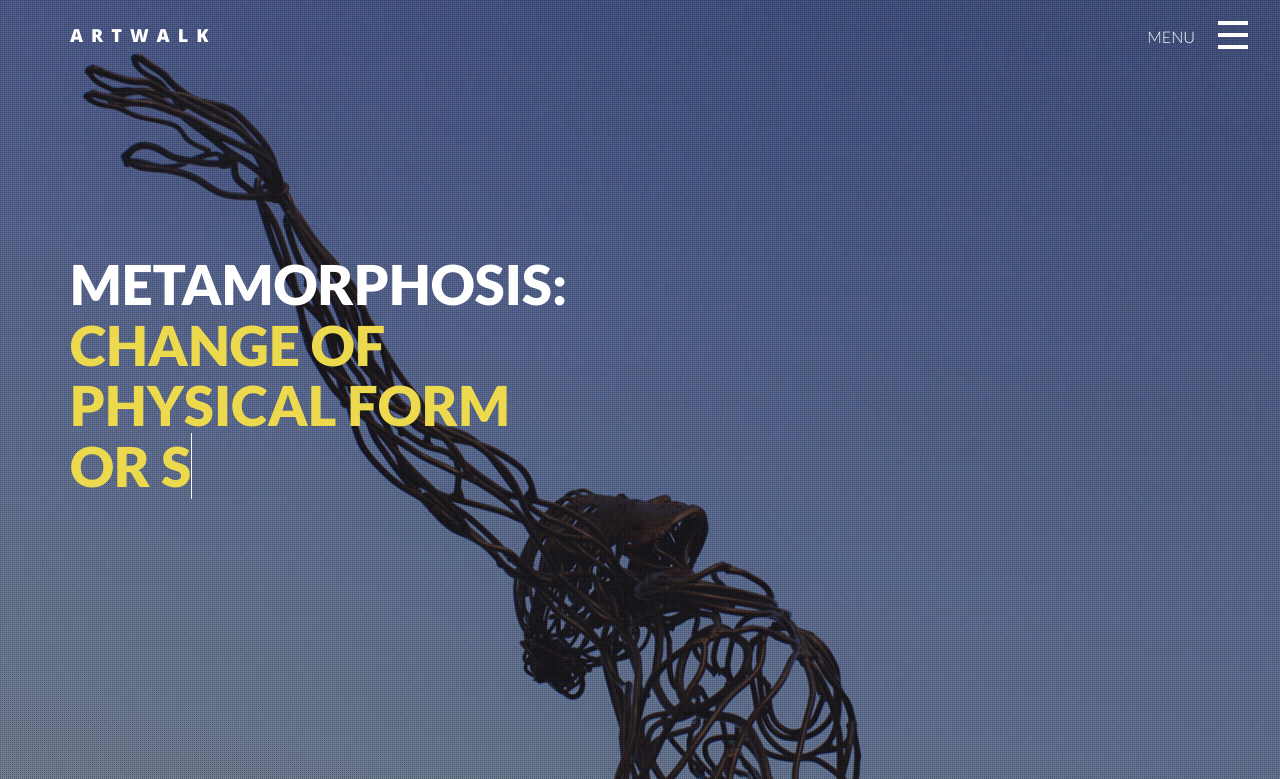
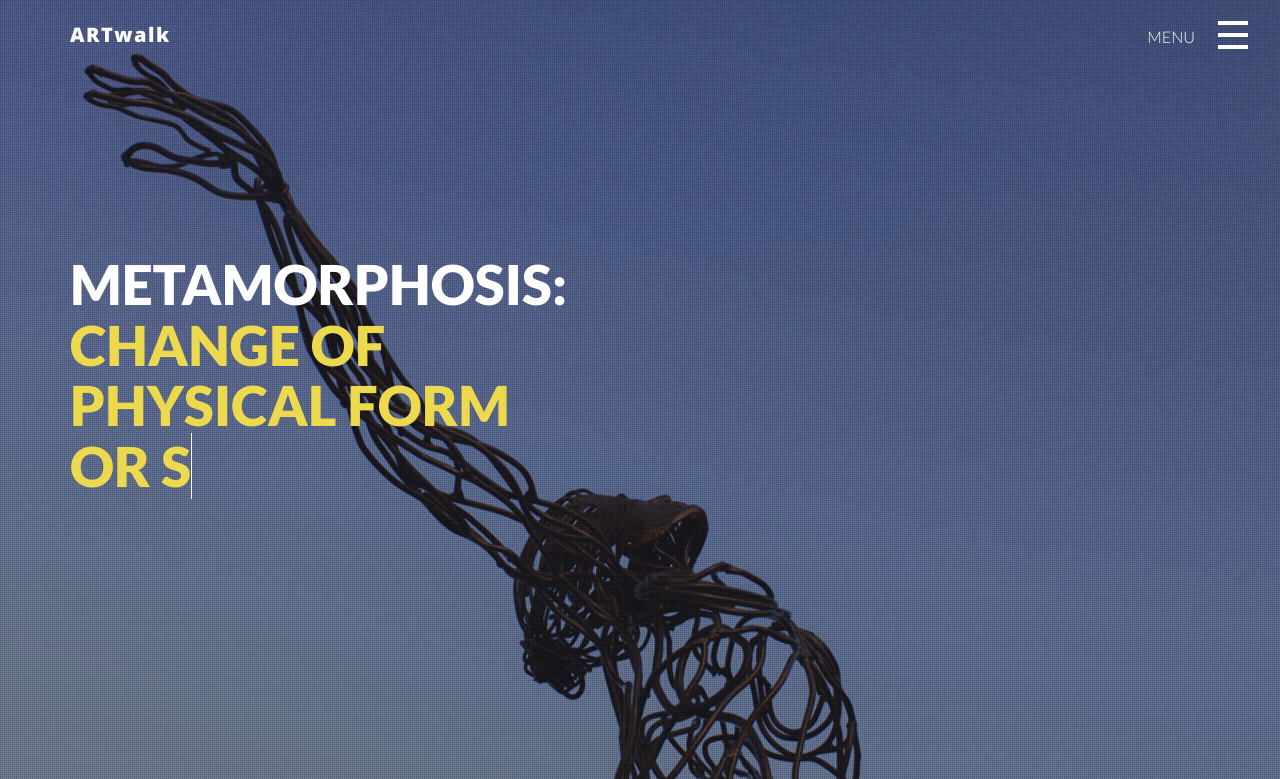
Before and after one commit to NixieAgency/artwalk, a PHP site: page /index.html in a window 1280 px wide. Shown: the top 779 px of the page. Run offline with PHP 8.4, Linux system fonts and the light colour scheme.

Commit message:
change branding to ARTwalk

```diff
--- a/css/style.css
+++ b/css/style.css
@@ -99,10 +99,9 @@
 }
 .navbar-default .navbar-brand,.navbar-inverse .navbar-brand{
 color:#FFF;
-text-transform:uppercase;
-letter-spacing:8px;
+letter-spacing:1.5px;
 font-weight:800;
-font-size:18px;
+font-size:20px;
 }
 #page{
 position:relative;
```
